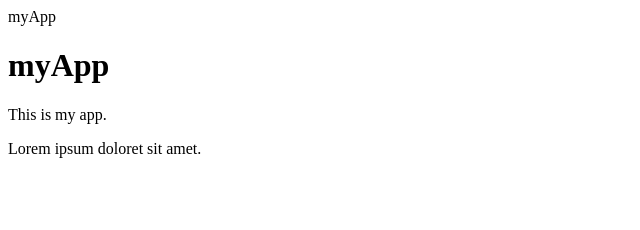
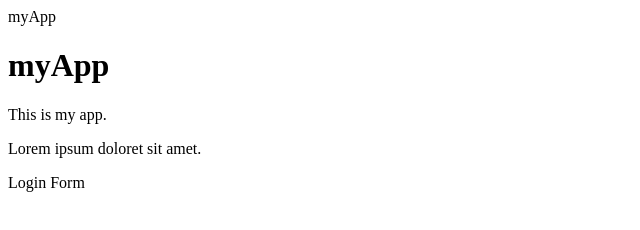
Before and after one commit to Dr-Brains/gitCrashCourse, a plain HTML site: page index.html in a window 1280 px wide. Shown: the full height of the page, 0-640 px from the left. Drawn offline with Linux system fonts and the light colour scheme.

Commit message:
login form

```diff
--- /dev/null
+++ b/dir2/app2.js
@@ -0,0 +1 @@
+console.log(123)
--- a/index.html
+++ b/index.html
@@ -6,5 +6,6 @@
     <h1>myApp</h1>
     <p>This is my app.</p>
     <p>Lorem ipsum doloret sit amet.</p>
+    <p>Login Form</p>
   </body>
 </html>
```
Also changed, not shown: log.txt (added), login.html (added).
